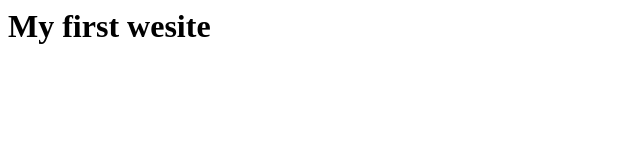
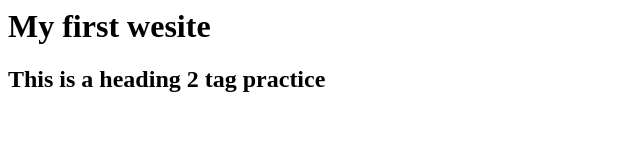
Before and after one commit to saifulislam360/my-first-website, a plain HTML site: page index.html in a window 1280 px wide. Shown: the whole page, without its empty margins (0-640 px from the left). Drawn offline with Linux system fonts and the light colour scheme.

Commit message:
learn h2 tag

```diff
--- a/index.html
+++ b/index.html
@@ -7,5 +7,6 @@
 </head>
 <body>
     <h1>My first wesite</h1>
+    <h2>This is a heading 2 tag practice</h2>
 </body>
 </html>
```
